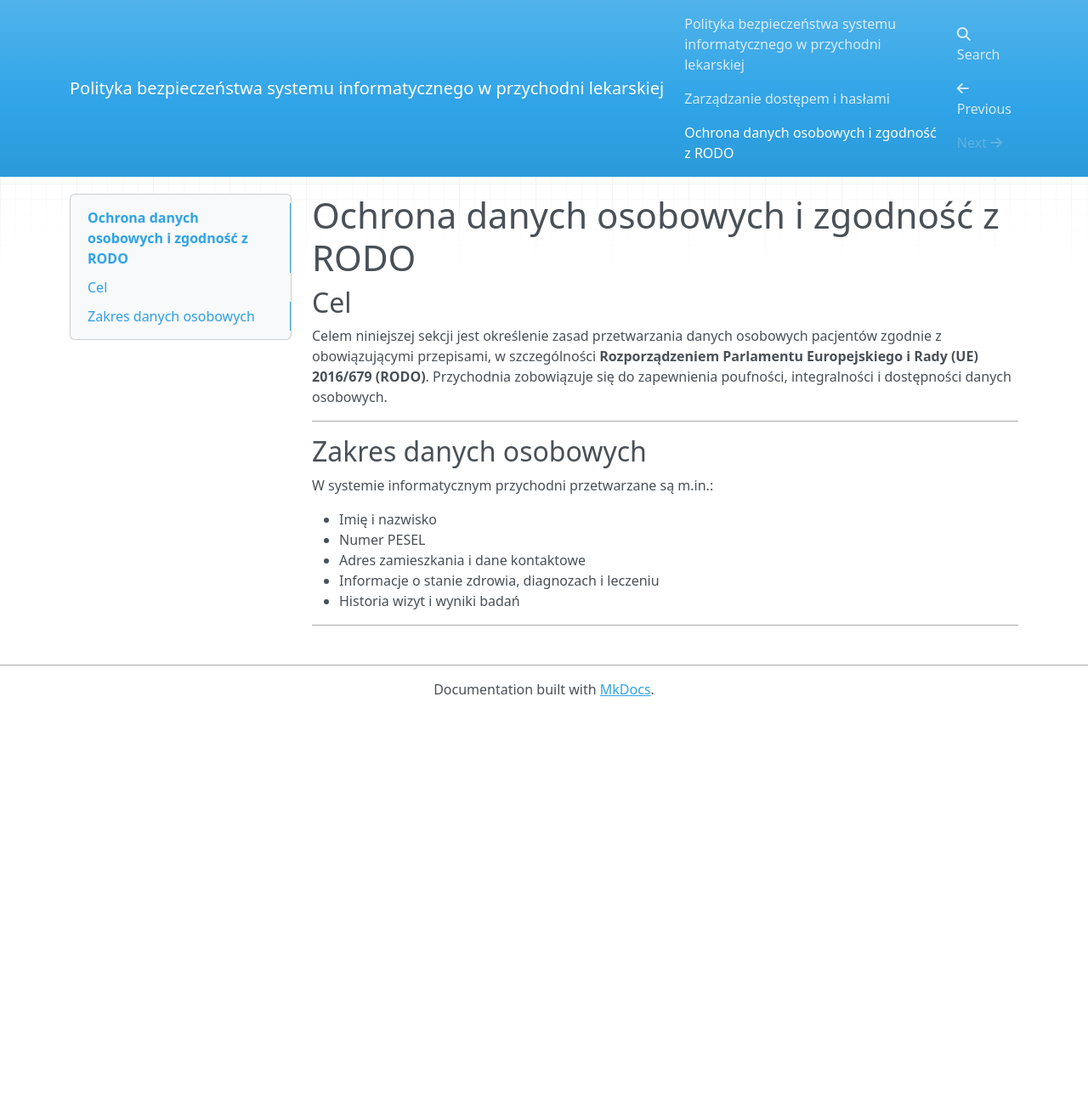
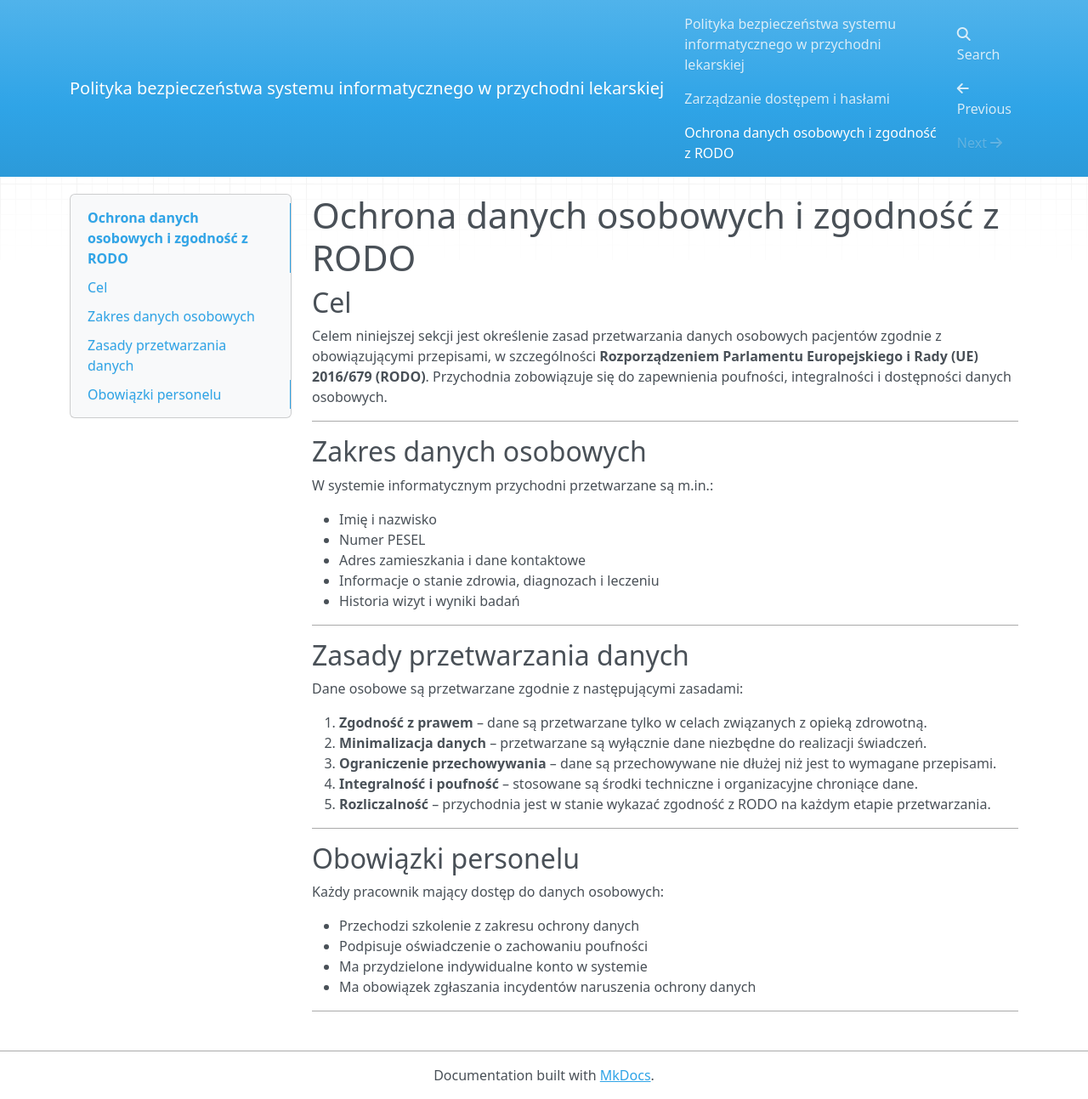
Before and after one commit to oligru/Polityka-bezpieczenstwa-projekt, an MkDocs documentation site: the page built from docs/data-protection.md, in a window 1280 px wide. Shown: the whole page at 85% size. Built offline with MkDocs 1.6.1, drawn with Linux system fonts in a browser that asks for light colours; nearby versions of some CDN libraries; before the commit the page ends 900 px from its top, so only the background shows below that.

Commit message:
dodanie zasad przetwarzania danych i obowiazkow personelu

```diff
--- a/docs/data-protection.md
+++ b/docs/data-protection.md
@@ -21,3 +21,26 @@ W systemie informatycznym przychodni przetwarzane są m.in.:
 - Historia wizyt i wyniki badań
 
 ---
+
+## Zasady przetwarzania danych
+
+Dane osobowe są przetwarzane zgodnie z następującymi zasadami:
+
+1. **Zgodność z prawem** – dane są przetwarzane tylko w celach związanych z opieką zdrowotną.
+2. **Minimalizacja danych** – przetwarzane są wyłącznie dane niezbędne do realizacji świadczeń.
+3. **Ograniczenie przechowywania** – dane są przechowywane nie dłużej niż jest to wymagane przepisami.
+4. **Integralność i poufność** – stosowane są środki techniczne i organizacyjne chroniące dane.
+5. **Rozliczalność** – przychodnia jest w stanie wykazać zgodność z RODO na każdym etapie przetwarzania.
+
+---
+
+## Obowiązki personelu
+
+Każdy pracownik mający dostęp do danych osobowych:
+
+- Przechodzi szkolenie z zakresu ochrony danych
+- Podpisuje oświadczenie o zachowaniu poufności
+- Ma przydzielone indywidualne konto w systemie
+- Ma obowiązek zgłaszania incydentów naruszenia ochrony danych
+
+---
```
